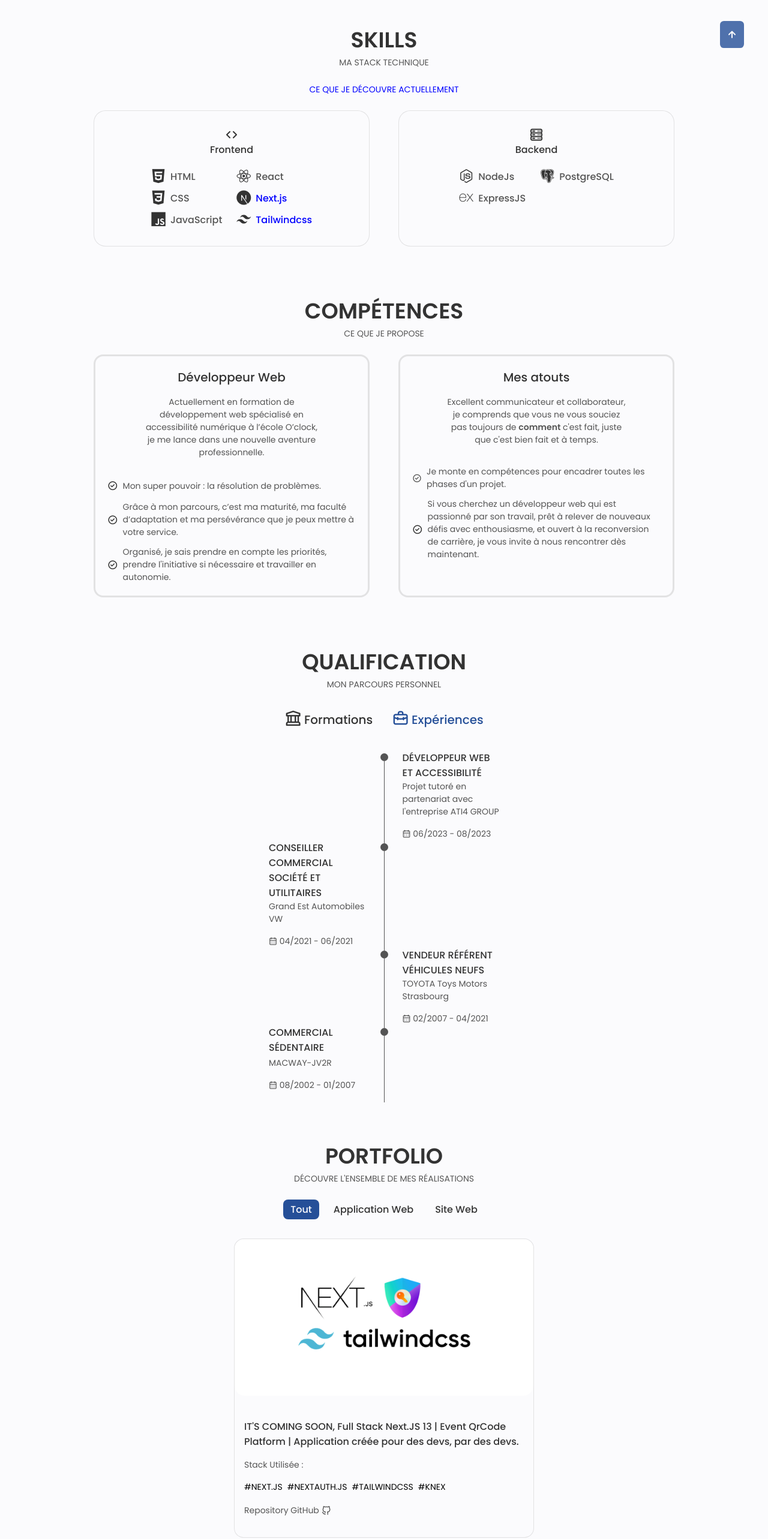
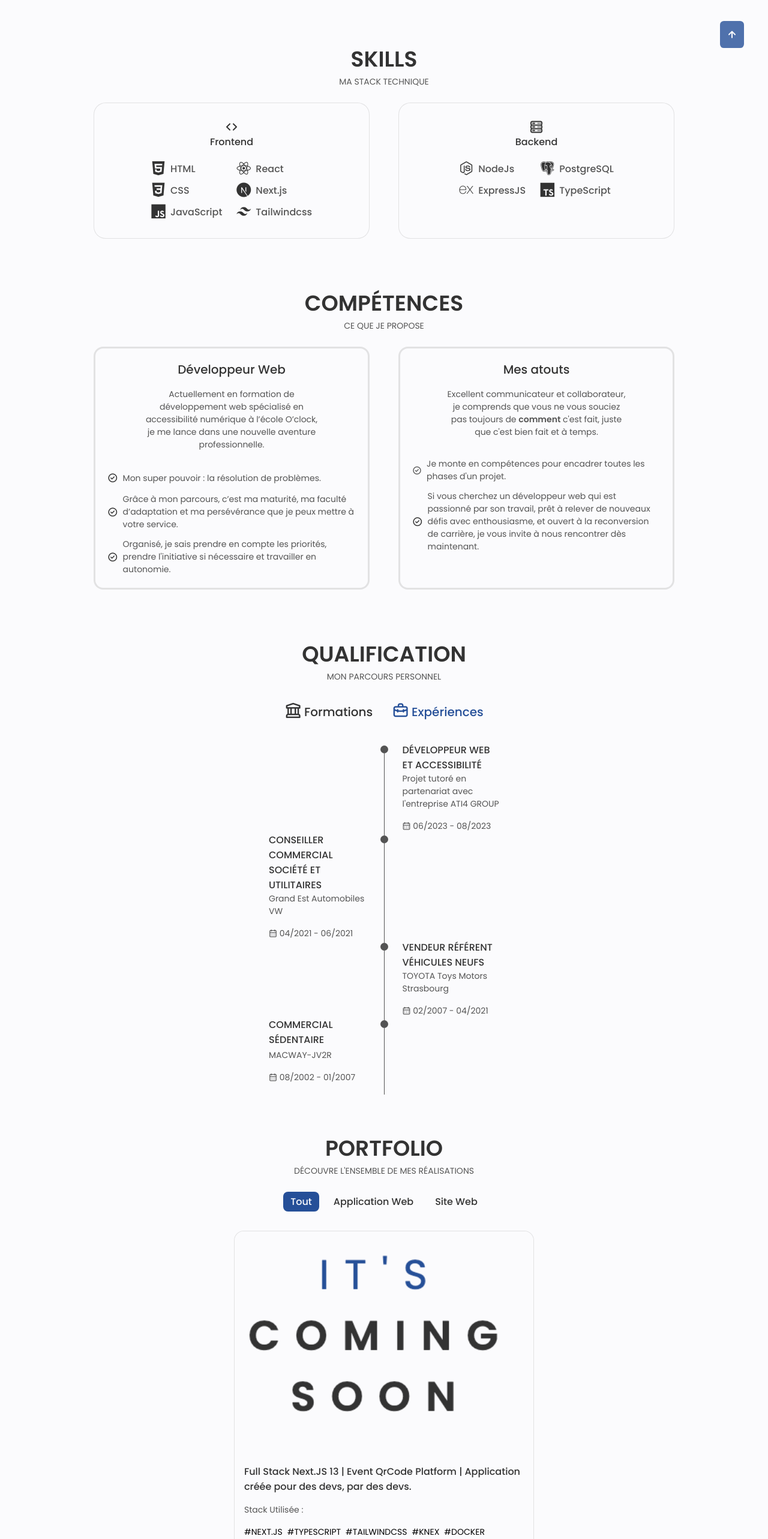
Before and after one commit to drondiodev/React-Portfolio, a React (Vite) app: page / in a window 1280 px wide. Shown: the part 880-3446 px from the top of the page at 60% size. Built offline with nearby package versions, Linux system fonts and the light colour scheme.

Commit message:
modif component work

```diff
--- a/src/components/about/About.jsx
+++ b/src/components/about/About.jsx
@@ -1,7 +1,7 @@
 import React from "react";
 import "./about.css";
 import Photo from "../../assets/photo.png";
-// import Info from "./info";
+import Info from "./info";
 
 const About = () => {
     return (
@@ -15,7 +15,7 @@
                     </div>
                 </div>
                 <div className="about__data">
-                    {/* <Info /> */}
+                    <Info />
                         <p className="about__description">
                         Avec mes 18 années d&apos;expertise en commerce et vente, j&apos;ai pris le virage décisif vers le développement web.
                         </p>
--- a/src/components/skills/Backend.jsx
+++ b/src/components/skills/Backend.jsx
@@ -24,6 +24,10 @@
                         <i className="devicon-postgresql-plain skills__icon"></i>
                         <p className="skills__name">PostgreSQL</p>
                     </li>
+                    <li className="skills__data" role="listitem">
+                        <i className="devicon-typescript-plain skills__icon"></i>
+                        <p className="skills__name">TypeScript</p>
+                    </li>
                 </ul>
             </div>
         </section>
--- a/src/components/skills/Frontend.jsx
+++ b/src/components/skills/Frontend.jsx
@@ -30,11 +30,11 @@
                     </li>
                     <li className="skills__data" role="listitem">
                         <i className="devicon-nextjs-original skills__icon" alt=""></i>
-                        <p className="skills__name new">Next.js</p>
+                        <p className="skills__name">Next.js</p>
                     </li>
                     <li className="skills__data" role="listitem">
                         <i className="devicon-tailwindcss-plain skills__icon" alt=""></i>
-                        <p className="skills__name new">Tailwindcss</p>
+                        <p className="skills__name">Tailwindcss</p>
                     </li>
                 </ul>
             </div>
--- a/src/components/skills/Skills.jsx
+++ b/src/components/skills/Skills.jsx
@@ -7,7 +7,6 @@
         <section className="skills section" id="skills">
         <h2 className="section__title">Skills</h2>
         <span className="section__subtitle">Ma stack technique</span>
-        <span className="section__subtitle new">Ce que je découvre actuellement</span>
         <div className="skills__container container grid">
             <Frontend/>
             <Backend/>
--- a/src/components/skills/skills.css
+++ b/src/components/skills/skills.css
@@ -49,10 +49,6 @@
     margin-top: -0.25rem;
 }
 
-.new {
-    color: blue;
-}
-
 .skills__name {
     font-size: var(--normal-font-size);
     font-weight: var(--font-medium);
--- a/src/components/work/Data.jsx
+++ b/src/components/work/Data.jsx
@@ -1,18 +1,13 @@
 import projetCV from "../../assets/projetCV.png";
 import projetASTRO from "../../assets/projetASTRO.png";
 import projetQRCODE from "../../assets/projetQRCODE.png";
-import nextjs from "../../assets/nextjs.png";
-
-
-
-
-
+import coming from "../../assets/coming.png";
 
 export const projectsData = [
   {
     id: 1,
-    image: nextjs,
-    title: "IT'S COMING SOON, Full Stack Next.JS 13 | Event QrCode Platform | Application créée pour des devs, par des devs.",
+    image: coming,
+    title: "Full Stack Next.JS 13 | Event QrCode Platform | Application créée pour des devs, par des devs.",
     category: "site web",
     subtitle: 'Stack utilisée :',
     repo: "",
@@ -21,13 +16,16 @@
                 stack: '#Next.JS'
             },
             {
-                stack: '#NextAuth.js'
+                stack: '#TypeScript'
             },
             {
                 stack: '#TailwindCSS'
             },
             {
                 stack: '#Knex'
+            },
+            {
+                stack: '#Docker'
             },
         ]
   },
```
